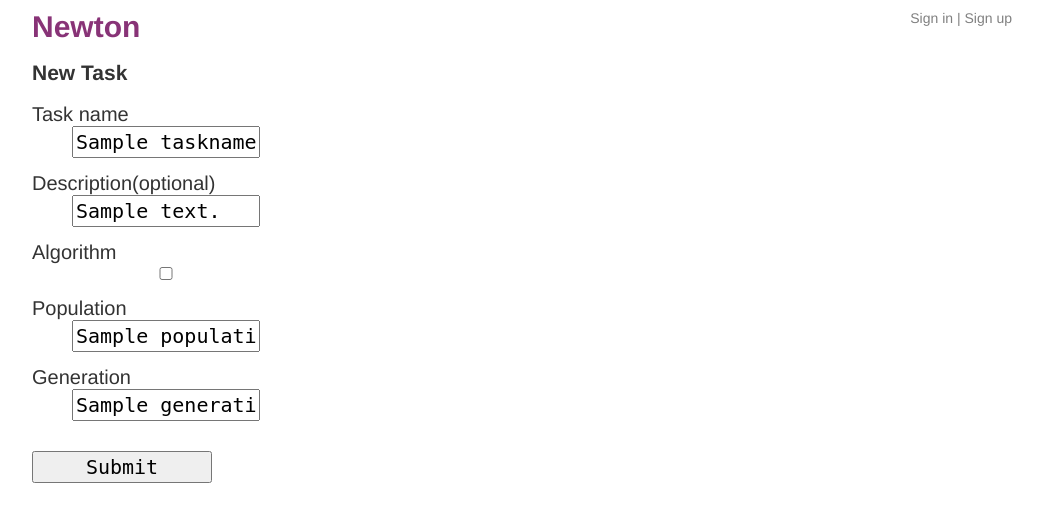
After one commit to erryshell/Newton, a Python web app: template server/src/templates/newtask.html in a window 1280 px wide. The commit adds this page. Shown: the top 522 px of the page, without its empty margins (118-1161 px from the left). Run offline with Jinja, Linux system fonts and the light colour scheme; the template is opened without the code that fills it: most values are stand-ins (such as "Sample title", 1, 10 or a date in 2020).

```diff
--- a/server/src/db/__init__.py
+++ b/server/src/db/__init__.py
@@ -1,2 +1,3 @@
 #!/usr/bin/env python
 from users import User
+from tasks import Task
--- a/server/src/home.py
+++ b/server/src/home.py
@@ -1,5 +1,6 @@
 #!/usr/bin/env python
 import handler
+import DB
 
 class Home(handler.BaseHandler):
 
@@ -8,11 +9,11 @@ class Home(handler.BaseHandler):
             params = dict(username = self.user.name)
             #TODO:
             #restore tasks in memcache
-            tasks = Tasks.by_user_key(self.user).order('-updated')
+            tasks = DB.Task.by_user_key(self.user)
             if tasks:
                 params["tasks"] = tasks
             else:
                 params["error"] = "You currently have no tasks."
-            self.render("home.html", username = self.user.name)
+            self.render("home.html", **params)
         else:
             self.redirect('/signup')
--- a/server/src/main.py
+++ b/server/src/main.py
@@ -5,6 +5,7 @@ import signup
 import login
 import logout
 import home
+import createtask
 
 class MainHandler(handler.BaseHandler):
     def get(self):
@@ -17,5 +18,6 @@ app = webapp2.WSGIApplication([('/', MainHandler),
                                ('/home', home.Home),
                                ('/signup', signup.Register),
                                ('/login', login.Login),
-                               ('/logout', logout.Logout)],
+                               ('/logout', logout.Logout),
+                               ('/tasks/new', createtask.CreateTask)],
                               debug=True)
--- /dev/null
+++ b/server/src/templates/newtask.html
@@ -0,0 +1,47 @@
+{% extends "base.html" %}
+
+{% block content %}
+<h2>New Task</h2>
+
+<form method="post">
+  <dl class="form">
+    <dt><label>Task name</label></dt>
+    <dd>
+      <input type="text" name="taskname" value="{{taskname}}">
+    </dd>
+  </dl>
+
+  <dl class="form">
+    <dt><label>Description(optional)</label></dt>
+    <dd>
+      <input type="text" name="description" value="{{description}}">
+    </dd>
+  </dl>
+
+  <dl class="form">
+    <dt><label>Algorithm</label></dt>
+    <dd>
+      <input type="checkbox" name="algorithm" value="{{algorithm}}">
+    </dd>
+  </dl>
+
+  <dl class="form">
+    <dt><label>Population</label></dt>
+    <dd>
+      <input type="text" name="population" value="{{population}}">
+    </dd>
+  </dl>
+
+  <dl class="form">
+    <dt><label>Generation</label></dt>
+    <dd>
+      <input type="text" name="generation" value="{{generation}}">
+    </dd>
+  </dl>
+
+<br>
+
+  <input type="submit">
+</form>
+
+{% endblock %}
--- /dev/null
+++ b/server/src/templates/task_item.html
@@ -0,0 +1,4 @@
+<li class="task-item">
+  <span class="task-item-name">{{t.name}}</span>
+  <span class="task-item-description">{{t.description}}</span>
+</li>
```
Also changed, not shown: server/src/createtask.py (added, +34 -0 lines), server/src/db/tasks.py (+7 -5 lines), server/src/templates/home.html (+10 -0 lines), 1 other file.
